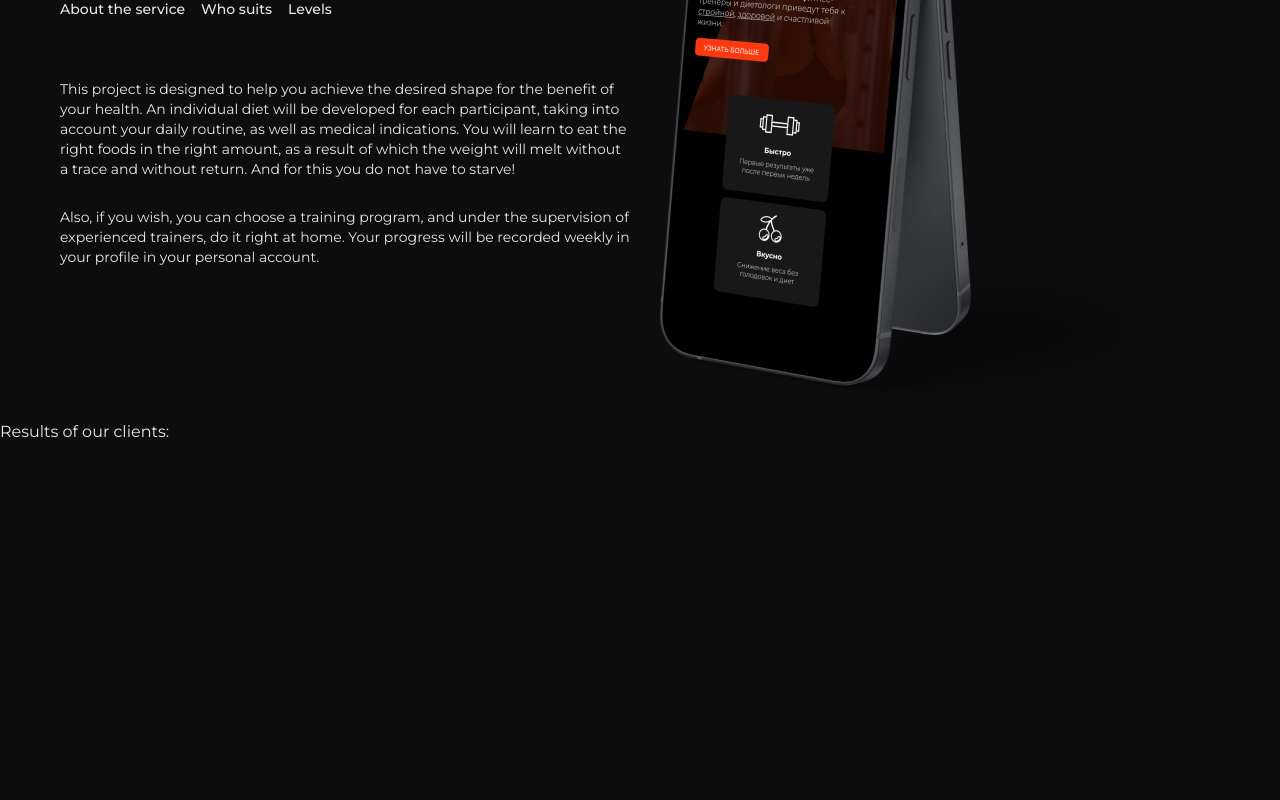
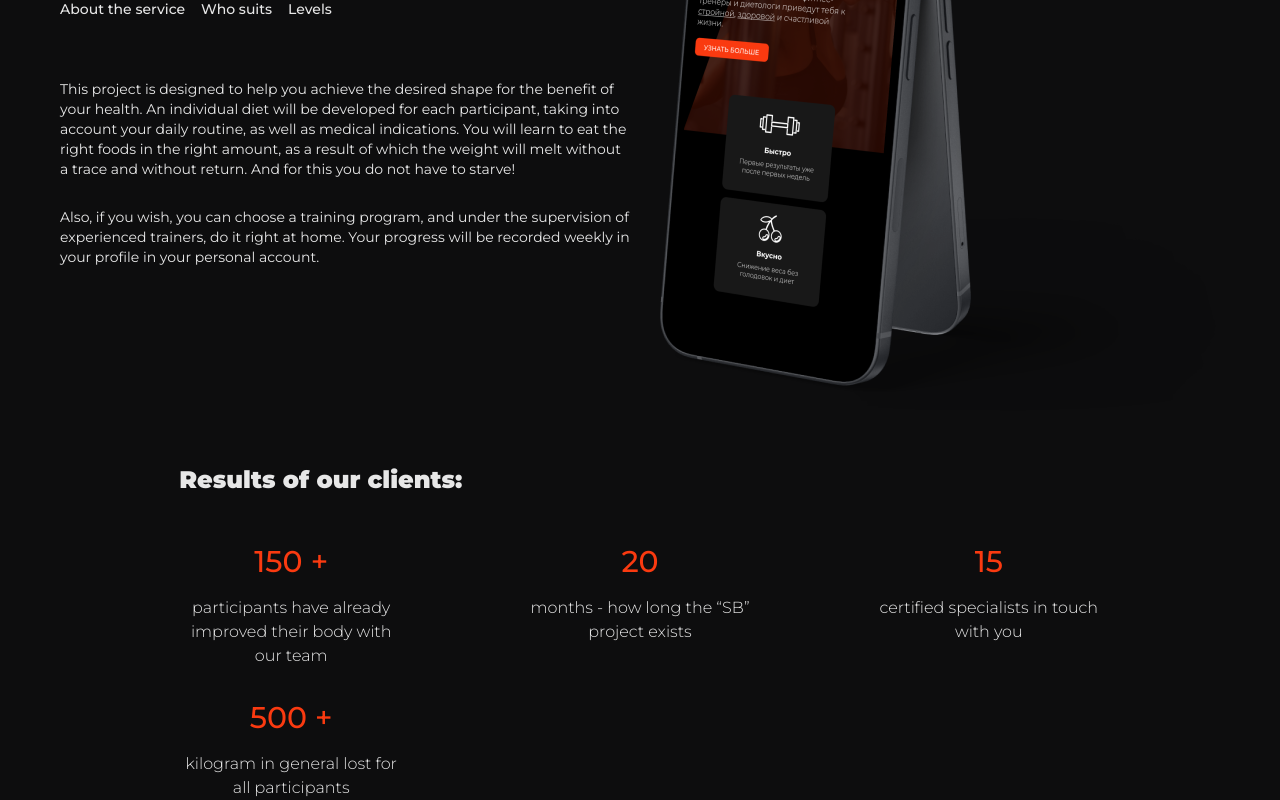
Before and after one commit to felpfsf/sb-fitness-app-lading, a React (Vite) app: page / in a window 1280 px wide. Shown: the part 969-1769 px from the top of the page. Before the commit the page ends 1413 px from the top, so only its background shows below. Built offline with nearby package versions, Linux system fonts and the light colour scheme.

Commit message:
Results section finished with responsitvity

```diff
--- a/src/components/results/Results.jsx
+++ b/src/components/results/Results.jsx
@@ -2,9 +2,27 @@ import React from 'react'
 
 const Results = () => {
   return (
-    <div>
-      <h2>Results of our clients:</h2>
-    </div>
+    <section className='w-full lg:w-[72%] mx-auto mt-11'>
+      <h2 className='text-xl lg:text-2xl font-black text-center lg:text-start'>Results of our clients:</h2>
+      <div className='mt-4 xl:mt-12 flex flex-wrap justify-center lg:justify-between gap-8'>
+        <div className='w-32 lg:w-56'>
+          <h3 className='text-3xl font-medium text-sbPallet-accent text-center'>150 +</h3>
+          <p className='text-xs xl:text-base font-light text-center mt-4'>participants have already improved their body with our team</p>
+        </div>
+        <div className='w-32 lg:w-56'>
+          <h3 className='text-3xl font-medium text-sbPallet-accent text-center'>20</h3>
+          <p className='text-xs xl:text-base font-light text-center mt-4'>months - how long the “SB” project exists</p>
+        </div>
+        <div className='w-32 lg:w-56'>
+          <h3 className='text-3xl font-medium text-sbPallet-accent text-center'>15</h3>
+          <p className='text-xs xl:text-base font-light text-center mt-4'>certified specialists in touch with you</p>
+        </div>
+        <div className='w-32 lg:w-56'>
+          <h3 className='text-3xl font-medium text-sbPallet-accent text-center'>500 +</h3>
+          <p className='text-xs xl:text-base font-light text-center mt-4'>kilogram in general lost for all participants</p>
+        </div>
+      </div>
+    </section>
   )
 }
 
```
